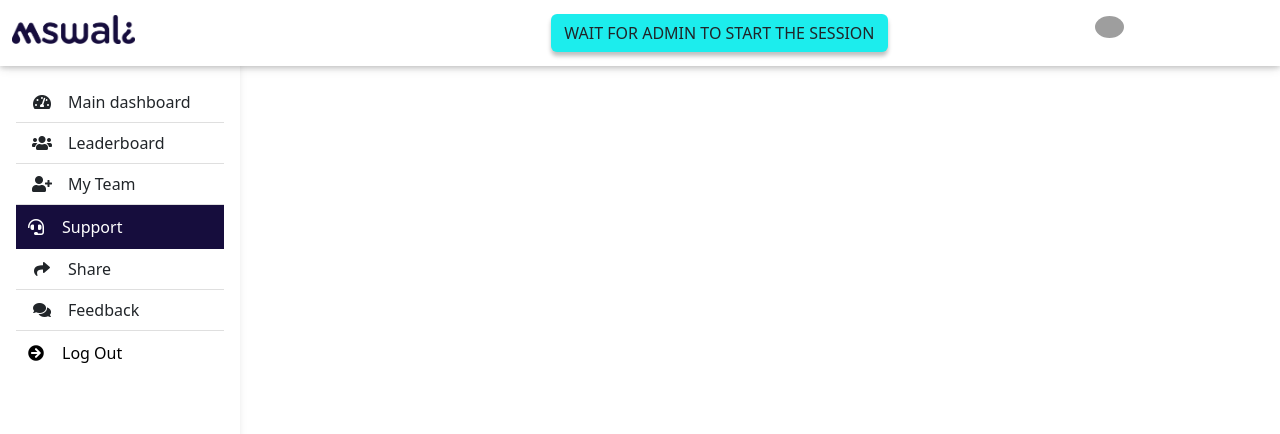
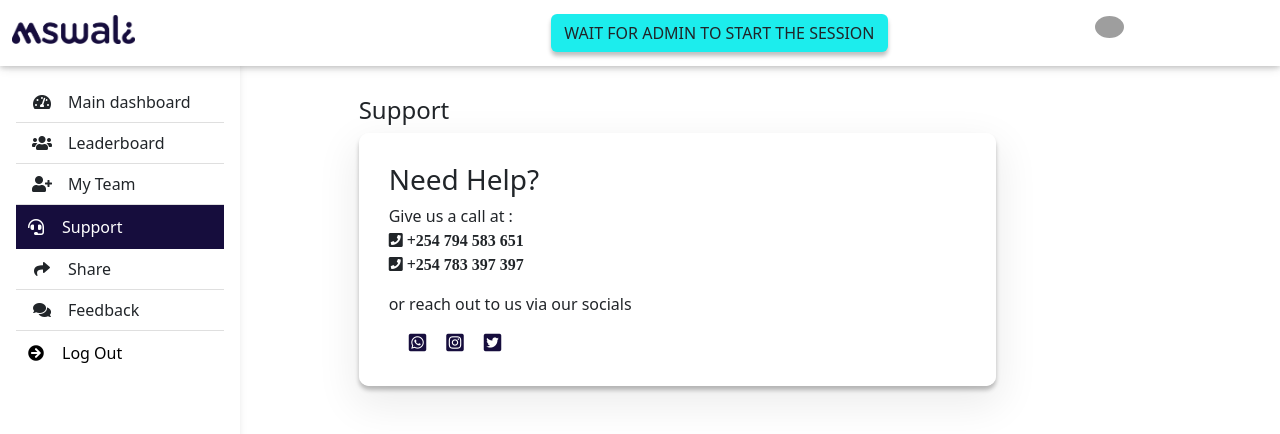
Before and after one commit to Alexotieno1717/pwa-ui, a React (Create React App) app: page /support in a window 1280 px wide. Shown: the top 434 px of the page. Built offline with nearby package versions, Linux system fonts and the light colour scheme; sample sign-in values are in the browser's storage; grey boxes are pictures that could not be loaded.

Commit message:
Added font awesome and link to the social media platform

```diff
--- a/src/components/support/Support.jsx
+++ b/src/components/support/Support.jsx
@@ -1,9 +1,13 @@
 import SideBar from '../Navigation/sidebar/SideBar';
 import Navbar from '../Navigation/Navbar/Navbar';
 import React from 'react';
+import './Support.css';
+import { Link } from 'react-router-dom';
+import { useNavigate } from 'react-router';
 
 
 function Support() {
+
 
   return(
     <div className="container-fluid">
@@ -17,7 +21,45 @@ function Support() {
       </header>
       {/*Main layout*/}
       <main>
-        My Team
+        <div className="container pt-5">
+          <div className='container'>
+            <div className='row'>
+              <div className='col-md-1'/>
+              <div className='col-md-8'>
+                <div className='myTeamContent pt-5'>
+                  <h4>Support</h4>
+                  <div className='supportBackground'>
+                    <h3>Need Help?</h3>
+                    <p>Give us a call at :
+                      <span className='phoneIcon'>
+                        <br/>
+                        <i className='fa fa-phone-square'> +254 794 583 651 </i>
+                        <br/>
+                        <i className='fa fa-phone-square'> +254 783 397 397 </i>
+                      </span>
+                    </p>
+
+                    <p>or reach out to us via our socials</p>
+                    <div>
+                      <a href='https://wa.me/254794583651' target='_blank' rel="noopener noreferrer">
+                        <i className='fab fa-whatsapp-square socialIcons'/>
+                      </a>
+                      <a href='https://www.instagram.com/mswali_ke/' target='_blank' rel="noopener noreferrer">
+                        <i className='fab fa-instagram-square socialIcons'/>
+                      </a>
+                      <a href='https://www.twitter.com/mswali_ke/' target='_blank' rel="noopener noreferrer">
+                        <i className='fab fa-twitter-square socialIcons'/>
+                      </a>
+                    </div>
+                  </div>
+
+
+                </div>
+              </div>
+              <div className='col-md-1'/>
+            </div>
+          </div>
+        </div>
       </main>
 
     </div>
```
